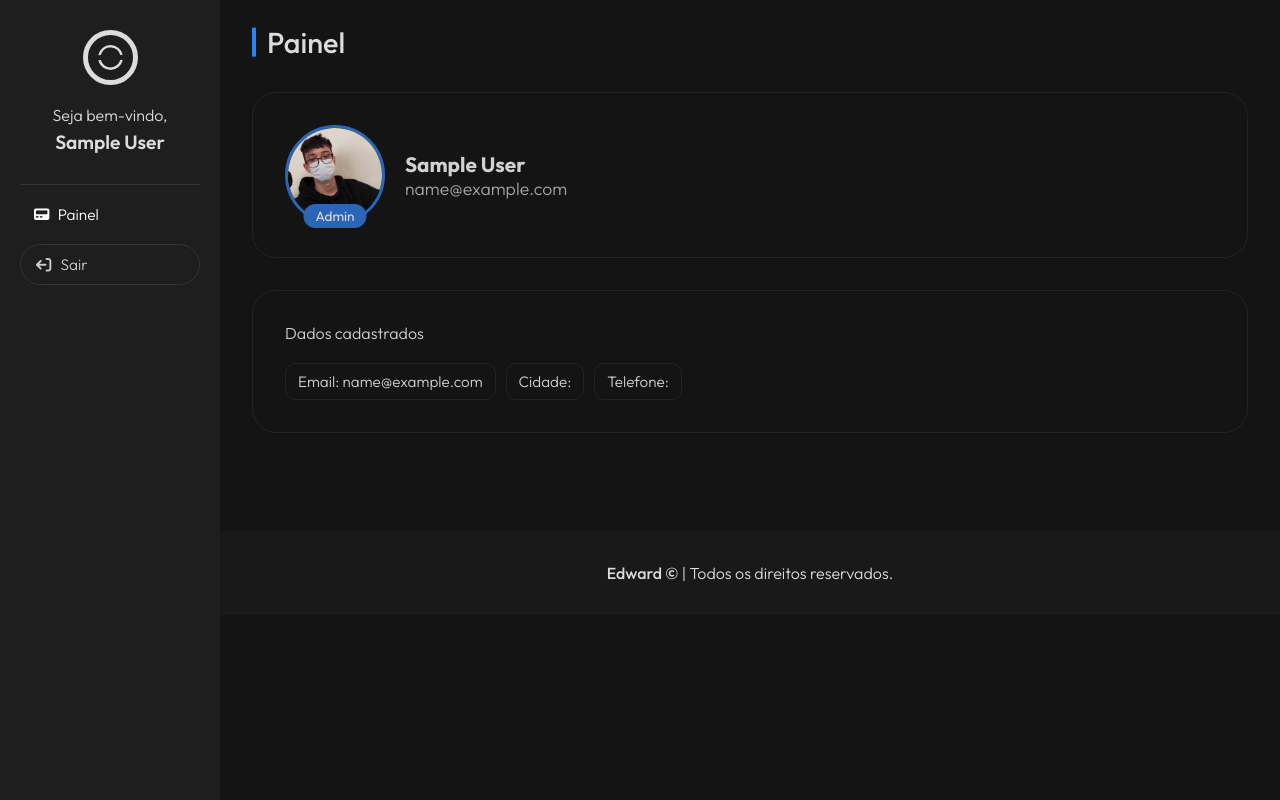
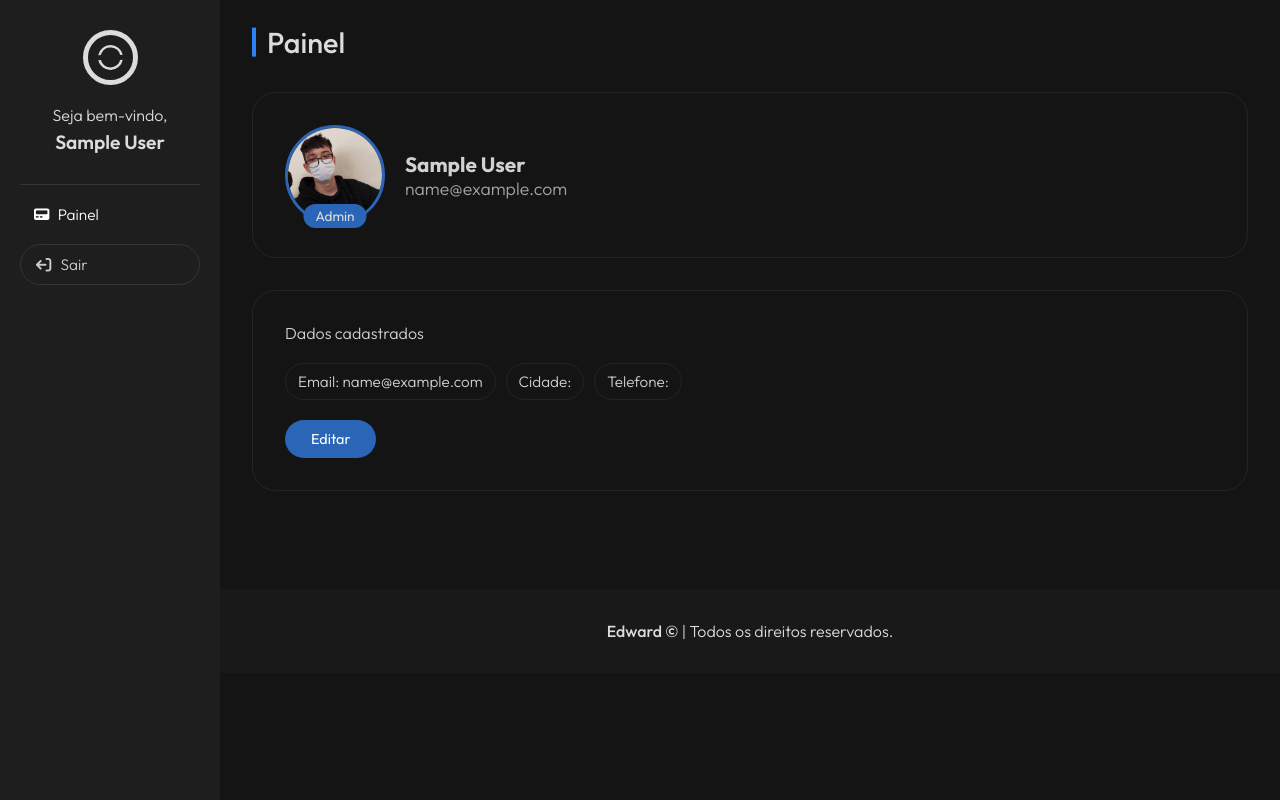
Before and after one commit to edwardribas/writit, a PHP site: page /pages/dashboard/painel in a window 1280 px wide. Run offline with PHP 8.4, Linux system fonts and the light colour scheme; the template is opened without the code that fills it, so the values that code supplies are empty; the visitor is signed in with stand-in values (Sample User, id 1); some libraries are stand-ins or nearby versions.

Commit message:
Alterações

```diff
--- a/pages/dashboard/painel/index.php
+++ b/pages/dashboard/painel/index.php
@@ -108,6 +108,7 @@
                             <p>Telefone: $telefone</p>
                         </div>
                     ";
+                    echo "<a>Editar</a>";
                 }
             ?>
         </div>
--- a/pages/dashboard/painel/painel.css
+++ b/pages/dashboard/painel/painel.css
@@ -78,13 +78,13 @@ main > div{
 }
 .curriculo a{
     display: inline-block;
-    margin-top: 15px;
+    margin-top: 20px;
     border-radius: 50px;
     background-color: #2a65b7;
     color: #fff;
     font-weight: 400;
     font-size: .9rem;
-    padding: 12px 32px;
+    padding: 10px 26px;
     transition: background-color .2s ease;
 }
 .curriculo a:hover{
@@ -100,7 +100,7 @@ main > div{
     font-weight: 300;
     color: #d1d1d1;
     border: 1px solid rgb(36, 36, 36);
-    border-radius: 10px;
+    border-radius: 20px;
     display: inline-block;
     padding: 8px 12px;
     font-size: .95rem;
```
